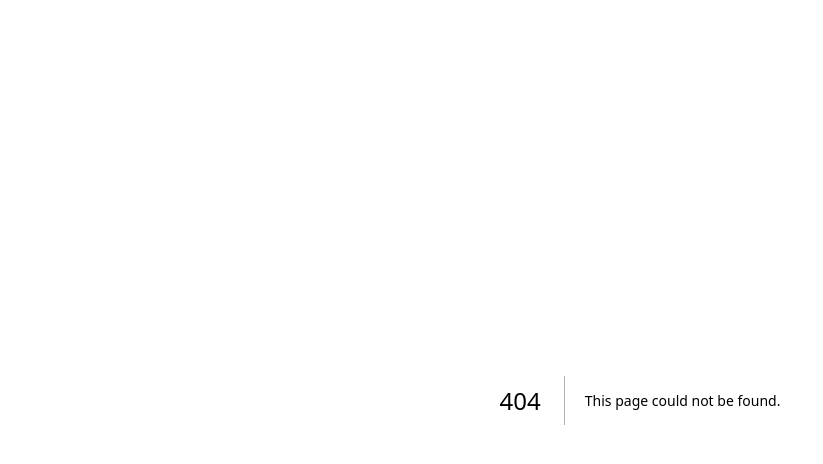
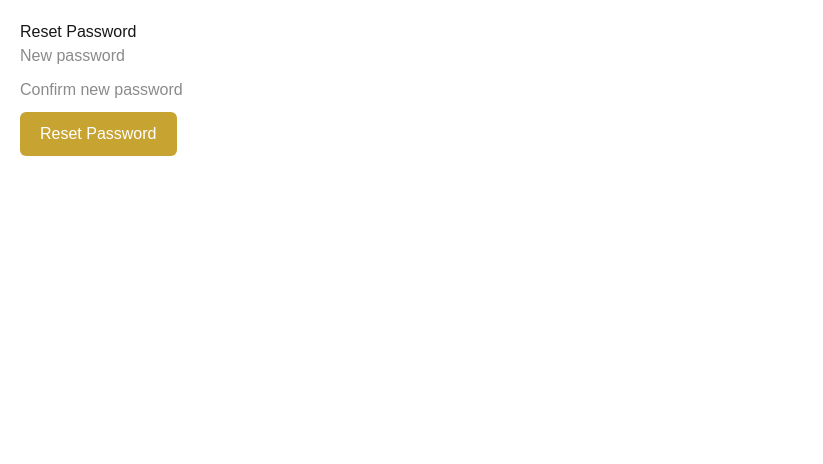
Before and after one commit to BLOUDANJEWELLERY/CATALOGUE, a Next.js app in the folder catalogue/: page /reset-password in a window 1280 px wide. Before the commit this address had no page. Shown: the top 464 px of the page, without its empty margins (0-823 px from the left). Built offline with nearby package versions, Linux system fonts and the light colour scheme.

Commit message:
Create reset-password.tsx

```diff
--- /dev/null
+++ b/catalogue/pages/reset-password.tsx
@@ -0,0 +1,61 @@
+// pages/reset-password.tsx
+"use client";
+import { useState, useEffect } from "react";
+import { useSearchParams } from "next/navigation";
+
+export default function ResetPasswordPage() {
+  const searchParams = useSearchParams();
+  const token = searchParams.get("token") || "";
+
+  const [password, setPassword] = useState("");
+  const [confirm, setConfirm] = useState("");
+
+  const handleReset = async () => {
+    if (password !== confirm) return alert("Passwords do not match!");
+    try {
+      const res = await fetch("/api/auth/reset", {
+        method: "POST",
+        headers: { "Content-Type": "application/json" },
+        body: JSON.stringify({ token, password }),
+      });
+      const data = await res.json();
+      alert(data.message || "Password reset complete!");
+    } catch (err) {
+      console.error(err);
+      alert("Failed to reset password");
+    }
+  };
+
+  return (
+    <div style={{ padding: 20 }}>
+      <h2>Reset Password</h2>
+      <input
+        type="password"
+        placeholder="New password"
+        value={password}
+        onChange={(e) => setPassword(e.target.value)}
+        style={{ display: "block", marginBottom: 10 }}
+      />
+      <input
+        type="password"
+        placeholder="Confirm new password"
+        value={confirm}
+        onChange={(e) => setConfirm(e.target.value)}
+        style={{ display: "block", marginBottom: 10 }}
+      />
+      <button
+        onClick={handleReset}
+        style={{
+          padding: "10px 20px",
+          backgroundColor: "#c7a332",
+          color: "#fff",
+          border: "none",
+          borderRadius: "6px",
+          cursor: "pointer",
+        }}
+      >
+        Reset Password
+      </button>
+    </div>
+  );
+}
```
